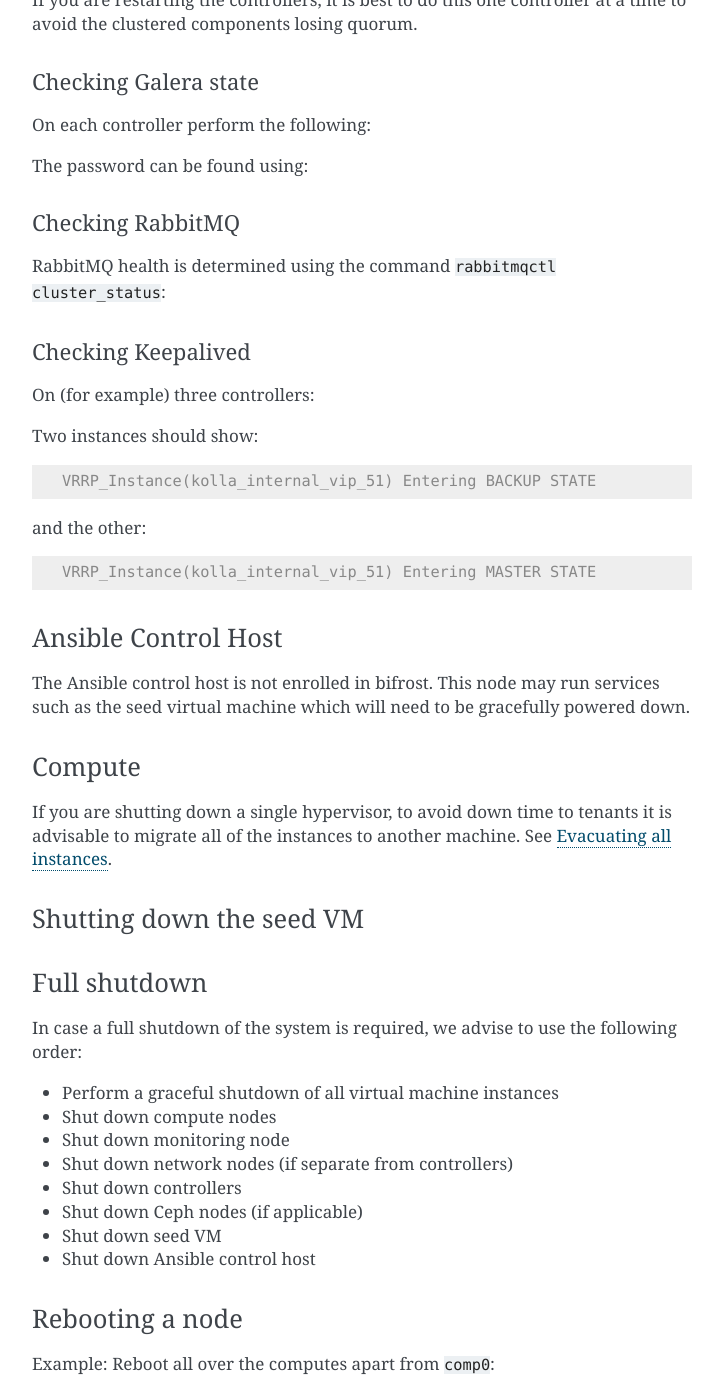
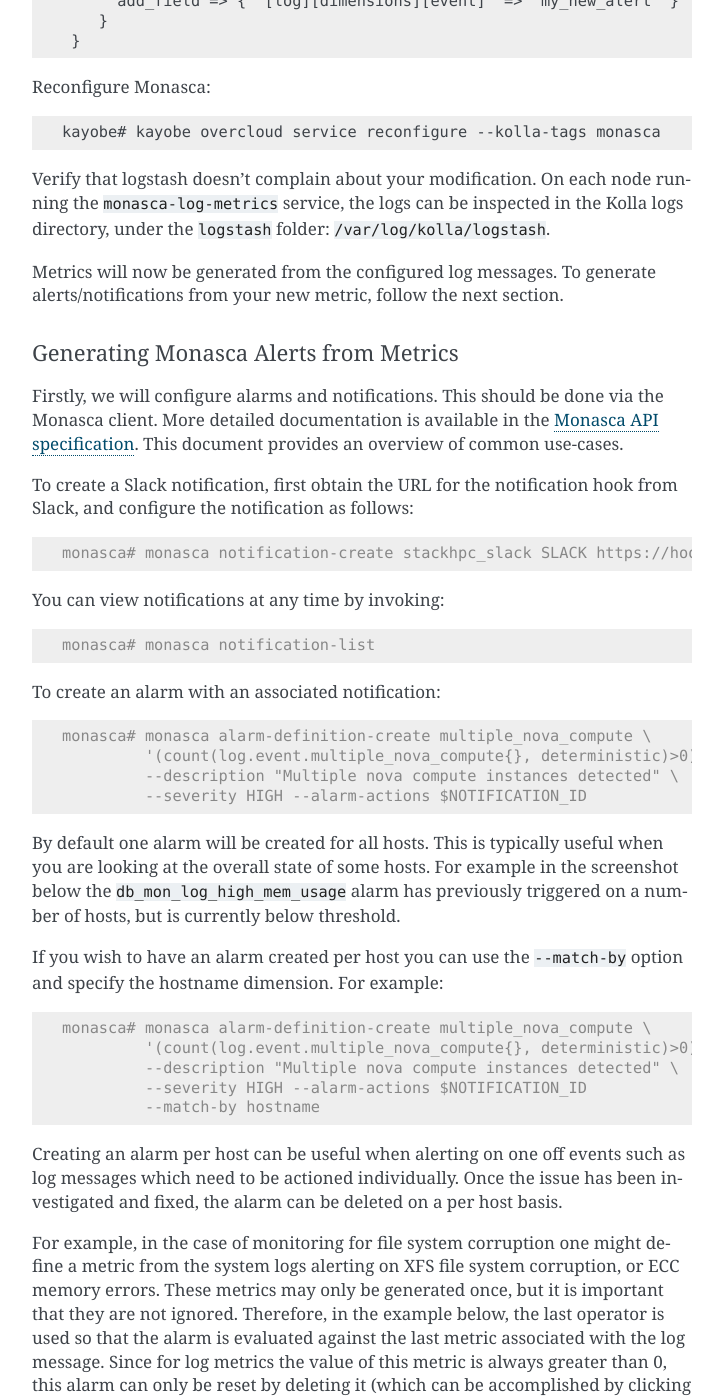
Before and after one commit to stackhpc/openstack-admin-guide, a Sphinx documentation site: the page built from source/operations_and_monitoring.rst, in a window 1280 px wide and 1400 px high, scrolled down 5051 px. Shown: the whole window, without its empty margins (388-1111 px from the left). Built offline with Sphinx 7.4.7, drawn with Linux system fonts in a browser that asks for light colours; some of the changed text lies outside the part shown.

Commit message:
Add section about managing Monasca alerts

```diff
--- a/source/introduction.rst
+++ b/source/introduction.rst
@@ -58,6 +58,12 @@ A command that must be run within the Bifrost service container, hosted on the s
 ``instance#``
 
 A command that can be run (as superuser) from a running compute instance.
+
+``monasca#``
+
+A command that must be run with OpenStack control plane admin credentials
+loaded, and the Monasca client and supporting modules available (whether in a
+virtualenv or installed in the OS libraries).
 
 Glossary of Terms
 -----------------
--- a/source/operations_and_monitoring.rst
+++ b/source/operations_and_monitoring.rst
@@ -270,8 +270,120 @@ Configuring Monasca Alerts
 Generating Metrics from Specific Log Messages
 +++++++++++++++++++++++++++++++++++++++++++++
 
+If you wish to generate alerts for specific log messages, you must first
+generate metrics from those log messages. Metrics are generated from the
+transformed logs queue in Kafka. The Monasca log metrics service reads log
+messages from this queue, transforms them into metrics and then writes them to
+the metrics queue.
+
+The rules which govern this transformation are defined in the logstash config
+file. This file can be configured via kayobe. To do this, edit
+``etc/kayobe/kolla/config/monasca/log-metrics.conf``, for example:
+
+.. code-block:: text
+
+   # Create events from specific log signatures
+   filter {
+     if "Another thread already created a resource provider" in [log][message] {
+       mutate {
+         add_field => { "[log][dimensions][event]" => "hat" }
+       }
+     } else if "My string here" in [log][message] {
+       mutate {
+         add_field => { "[log][dimensions][event]" => "my_new_alert" }
+       }
+    }
+
+Reconfigure Monasca:
+
+.. code-block:: text
+
+   kayobe# kayobe overcloud service reconfigure --kolla-tags monasca
+
+Verify that logstash doesn't complain about your modification. On each node
+running the ``monasca-log-metrics`` service, the logs can be inspected in the
+Kolla logs directory, under the ``logstash`` folder:
+``/var/log/kolla/logstash``.
+
+Metrics will now be generated from the configured log messages. To generate
+alerts/notifications from your new metric, follow the next section.
+
 Generating Monasca Alerts from Metrics
 ++++++++++++++++++++++++++++++++++++++
+
+Firstly, we will configure alarms and notifications. This should be done via
+the Monasca client. More detailed documentation is available in the `Monasca
+API specification
+<https://github.com/openstack/monasca-api/blob/master/docs/monasca-api-spec.md#alarm-definitions-and-alarms>`__.
+This document provides an overview of common use-cases.
+
+To create a Slack notification, first obtain the URL for the notification hook
+from Slack, and configure the notification as follows:
+
+.. code-block:: console
+
+   monasca# monasca notification-create stackhpc_slack SLACK https://hooks.slack.com/services/UUID
+
+You can view notifications at any time by invoking:
+
+.. code-block:: console
+
+   monasca# monasca notification-list
+
+To create an alarm with an associated notification:
+
+.. code-block:: console
+
+   monasca# monasca alarm-definition-create multiple_nova_compute \
+            '(count(log.event.multiple_nova_compute{}, deterministic)>0)' \
+            --description "Multiple nova compute instances detected" \
+            --severity HIGH --alarm-actions $NOTIFICATION_ID
+
+By default one alarm will be created for all hosts. This is typically useful
+when you are looking at the overall state of some hosts. For example in the
+screenshot below the ``db_mon_log_high_mem_usage`` alarm has previously
+triggered on a number of hosts, but is currently below threshold.
+
+If you wish to have an alarm created per host you can use the ``--match-by``
+option and specify the hostname dimension. For example:
+
+.. code-block:: console
+
+   monasca# monasca alarm-definition-create multiple_nova_compute \
+            '(count(log.event.multiple_nova_compute{}, deterministic)>0)' \
+            --description "Multiple nova compute instances detected" \
+            --severity HIGH --alarm-actions $NOTIFICATION_ID
+            --match-by hostname
+
+Creating an alarm per host can be useful when alerting on one off events such
+as log messages which need to be actioned individually. Once the issue has been
+investigated and fixed, the alarm can be deleted on a per host basis.
+
+For example, in the case of monitoring for file system corruption one might
+define a metric from the system logs alerting on XFS file system corruption, or
+ECC memory errors. These metrics may only be generated once, but it is
+important that they are not ignored. Therefore, in the example below, the last
+operator is used so that the alarm is evaluated against the last metric
+associated with the log message. Since for log metrics the value of this metric
+is always greater than 0, this alarm can only be reset by deleting it (which
+can be accomplished by clicking on the dustbin icon in Monasca Grafana). By
+ensuring that the alarm has to be manually deleted and will not reset to the OK
+status, important errors can be tracked.
+
+.. code-block:: console
+
+   monasca# monasca alarm-definition-create xfs_errors \
+            '(last(log.event.xfs_errors_detected{}, deterministic)>0)' \
+            --description "XFS errors detected on host" \
+            --severity HIGH --alarm-actions $NOTIFICATION_ID \
+            --match-by hostname
+
+It is also possible to update existing alarms. For example, to update, or add
+multiple notifications to an alarm:
+
+.. code-block:: console
+
+   monasca# monasca alarm-definition-patch $ALARM_ID --alarm-actions $NOTIFICATION_ID --alarm-actions $NOTIFICATION_ID_2
 
 Control Plane Shutdown Procedure
 ================================
--- a/source/vars.rst
+++ b/source/vars.rst
@@ -21,7 +21,7 @@
 .. |keystone_public_url| replace:: https://openstack.acme.example:5000
 .. |kibana_url| replace:: https://openstack.acme.example:5601
 .. |kolla_passwords| replace:: https://github.com/acme-openstack/kayobe-config/blob/acme/train/etc/kayobe/kolla/passwords.yml
-.. |monitoring_host| replace:: mon0
+.. |monitoring_host| replace:: ``mon0``
 .. |network_name| replace:: admin-vxlan
 .. |nova_rbd_pool| replace:: acme-vms
 .. |project_config_source_url| replace:: https://github.com/acme-openstack/acme-config.git
```
